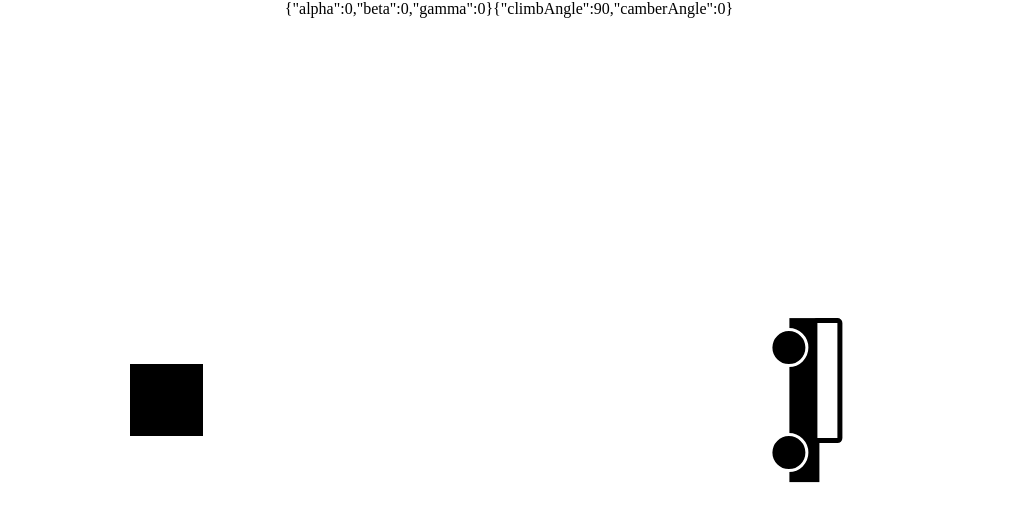
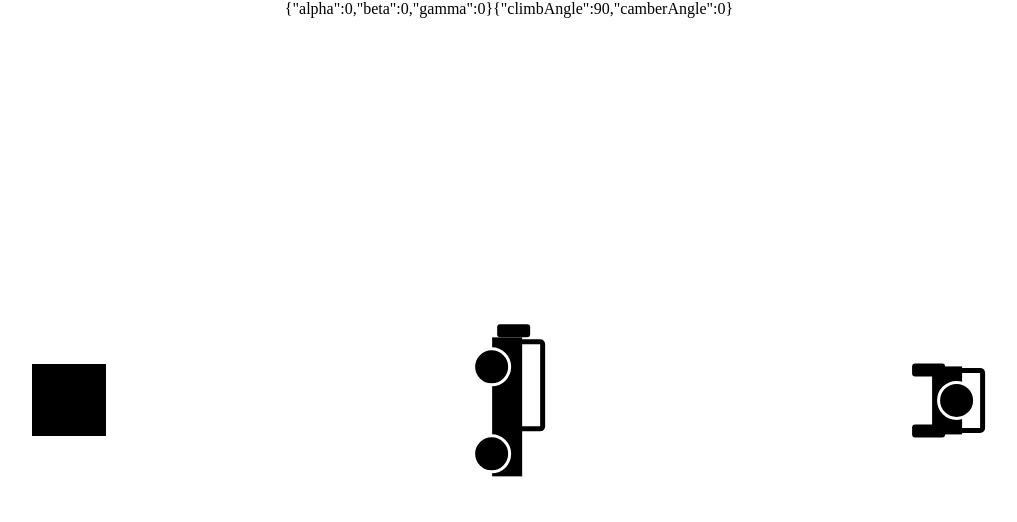
Before and after one commit to 10hendersonm/khaelian.com, a React (Create React App) app in the folder ui/: page / in a window 1280 px wide. Shown: the top 522 px of the page, without its empty margins (131-1148 px from the left). Built offline with nearby package versions, Linux system fonts and the light colour scheme.

Commit message:
made the stuffs cuter

```diff
--- a/ui/src/jeep-accelerometer/App.js
+++ b/ui/src/jeep-accelerometer/App.js
@@ -33,7 +33,7 @@ const useStyles = makeStyles(theme => ({
   },
   sideView: {
     margin: 20,
-    transform: props => `rotate(${props.climbAngle}deg)`,
+    transform: props => `rotate(${props.descentAngle}deg)`,
   },
 }))
 
@@ -67,16 +67,16 @@ const App = () => {
 
   var gamma = currentOrientation.gamma
   if (gamma < 0) gamma += 180
-  var climbAngle = 90 - gamma
+  var descentAngle = 90 - gamma
 
   var camberAngle = -currentOrientation.beta
 
-  if (window.orientation > 0) {
-    // climbAngle = climbAngle * -1
-    // camberAngle = camberAngle * -1
+  if (window.orientation === 90) {
+    descentAngle = descentAngle * -1
+    camberAngle = camberAngle * -1
   }
   const classes = useStyles({
-    climbAngle,
+    descentAngle,
     camberAngle,
     ...currentOrientation,
   })
@@ -86,13 +86,14 @@ const App = () => {
       <div className={classes.infoContainer}>
         {JSON.stringify(currentOrientation)}
         {JSON.stringify({
-          climbAngle,
+          climbAngle: descentAngle,
           camberAngle,
           orientation: window.orientation,
         })}
       </div>
       <div className={classes.rearView} />
-      <JeepProfile classes={{ root: classes.sideView }} />
+      <JeepProfile view="side" classes={{ root: classes.sideView }} />
+      <JeepProfile view="rear" classes={{ root: classes.sideView }} />
       {/* <Button onClick={resetBaseOrientation}>Reset Orientation</Button> */}
     </div>
   )
--- a/ui/src/jeep-accelerometer/JeepProfile.js
+++ b/ui/src/jeep-accelerometer/JeepProfile.js
@@ -4,30 +4,57 @@ import { makeStyles } from '@material-ui/styles'
 import classNames from 'classnames'
 
 const inches = 1
+
 const useStyles = makeStyles({
-  root: {
+  sideRoot: {
     position: 'relative',
     height: 72.5 * inches,
-    width: 164.3 * inches,
+    width: 164.3 * inches - 12.5 * inches,
   },
-  rollCage: {
+  rearRoot: {
+    position: 'relative',
+    height: 72.5 * inches,
+    width: 73.7 * inches,
+  },
+  sideRollCage: {
     position: 'absolute',
     backgroundColor: 'white',
     border: '5px solid black',
-    left: 0,
+    left: 15 * inches,
     top: 0,
     height: 20 * inches,
-    width: 115 * inches,
+    right: 45 * inches,
     borderRadius: 5,
   },
-  body: {
+  rearRollCage: {
+    position: 'absolute',
+    backgroundColor: 'white',
+    border: '5px solid black',
+    top: 0,
+    height: 20 * inches,
+    width: 55 * inches,
+    borderRadius: 5,
+    left: '50%',
+    transform: 'translateX(-50%)',
+  },
+  sideBody: {
     position: 'absolute',
     backgroundColor: 'black',
     height: 30 * inches,
-    width: 164.3 * inches,
+    left: 12.5 * inches,
+    right: 0,
     bottom: 20 * inches,
   },
-  wheel: {
+  rearBody: {
+    position: 'absolute',
+    backgroundColor: 'black',
+    height: 30 * inches,
+    width: 68 * inches,
+    bottom: 20 * inches,
+    left: '50%',
+    transform: 'translateX(-50%)',
+  },
+  sideWheel: {
     position: 'absolute',
     backgroundColor: 'black',
     border: '3px solid white',
@@ -36,25 +63,61 @@ const useStyles = makeStyles({
     width: 33 * inches,
     bottom: 0,
     '&.rear': {
-      left: 10,
+      left: 22.5 * inches,
     },
     '&.front': {
-      right: 10,
+      right: 3 * inches,
+    },
+    '&.spare': {
+      left: '50%',
+      transform: 'translateX(-50%)',
+      bottom: 25,
+    },
+  },
+  rearWheel: {
+    position: 'absolute',
+    backgroundColor: 'black',
+    bottom: 0,
+    height: 33 * inches,
+    width: 12.5 * inches,
+    borderRadius: 3,
+    '&.rear': {
+      left: 0,
+    },
+    '&.front': {
+      right: 0,
+    },
+    '&.spare': {
+      left: 0,
+      bottom: 25,
     },
   },
 })
 
-const JeepProfile = ({ classes: propClasses }) => {
+const JeepProfile = ({ classes: propClasses, view = 'side' }) => {
   if (!propClasses) propClasses = {}
   const classes = useStyles()
-  return (
-    <div className={classNames(classes.root, propClasses.root)}>
-      <div className={classes.body} />
-      <div className={classes.rollCage} />
-      <div className={classNames(classes.wheel, 'rear')} />
-      <div className={classNames(classes.wheel, 'front')} />
-    </div>
-  )
+  if (view === 'side') {
+    return (
+      <div className={classNames(classes.sideRoot, propClasses.root)}>
+        <div className={classes.sideRollCage} />
+        <div className={classes.sideBody} />
+        <div className={classNames(classes.sideWheel, 'rear')} />
+        <div className={classNames(classes.sideWheel, 'front')} />
+        <div className={classNames(classes.rearWheel, 'spare')} />
+      </div>
+    )
+  } else {
+    return (
+      <div className={classNames(classes.rearRoot, propClasses.root)}>
+        <div className={classes.rearRollCage} />
+        <div className={classes.rearBody} />
+        <div className={classNames(classes.rearWheel, 'rear')} />
+        <div className={classNames(classes.rearWheel, 'front')} />
+        <div className={classNames(classes.sideWheel, 'spare')} />
+      </div>
+    )
+  }
 }
 
 export default JeepProfile
```
